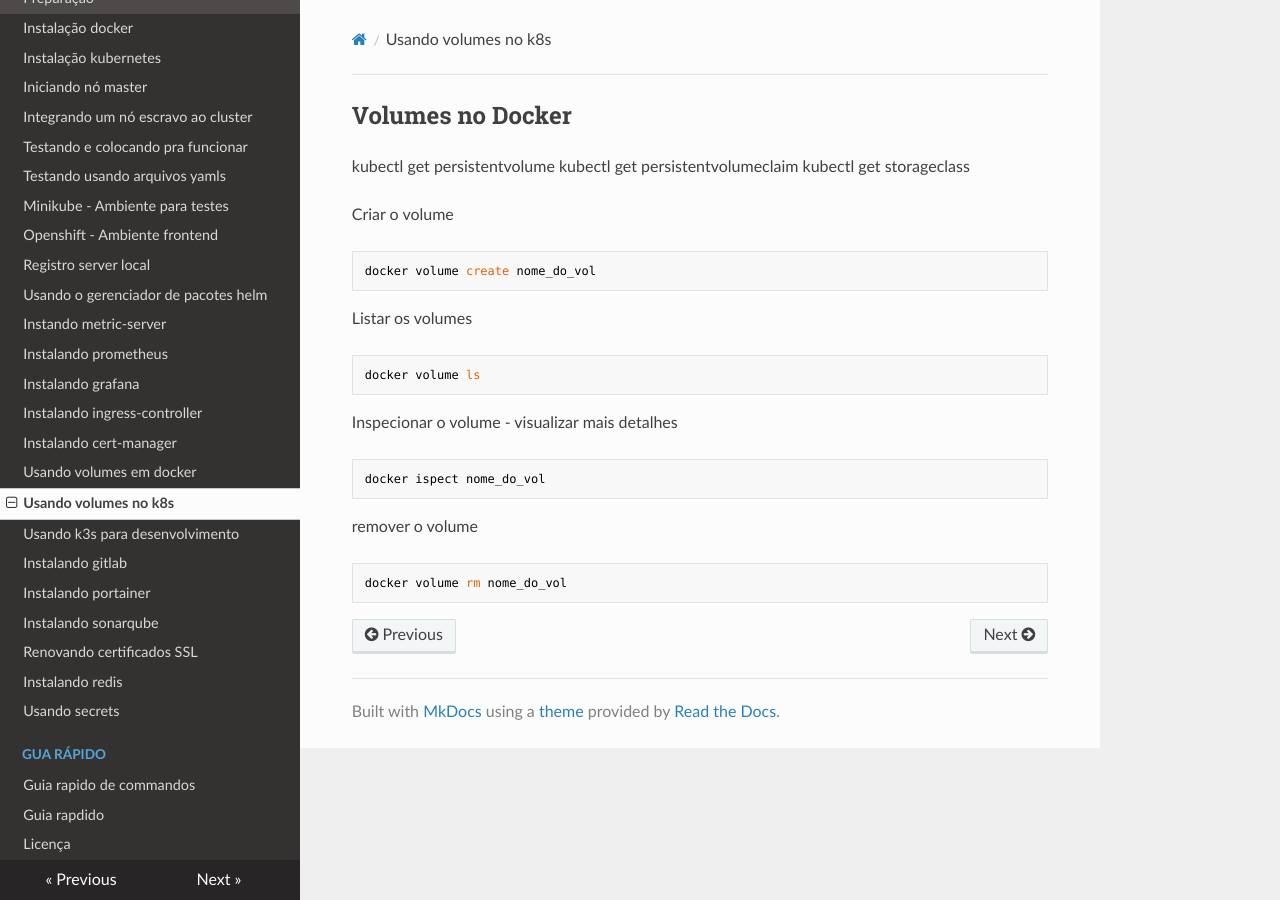
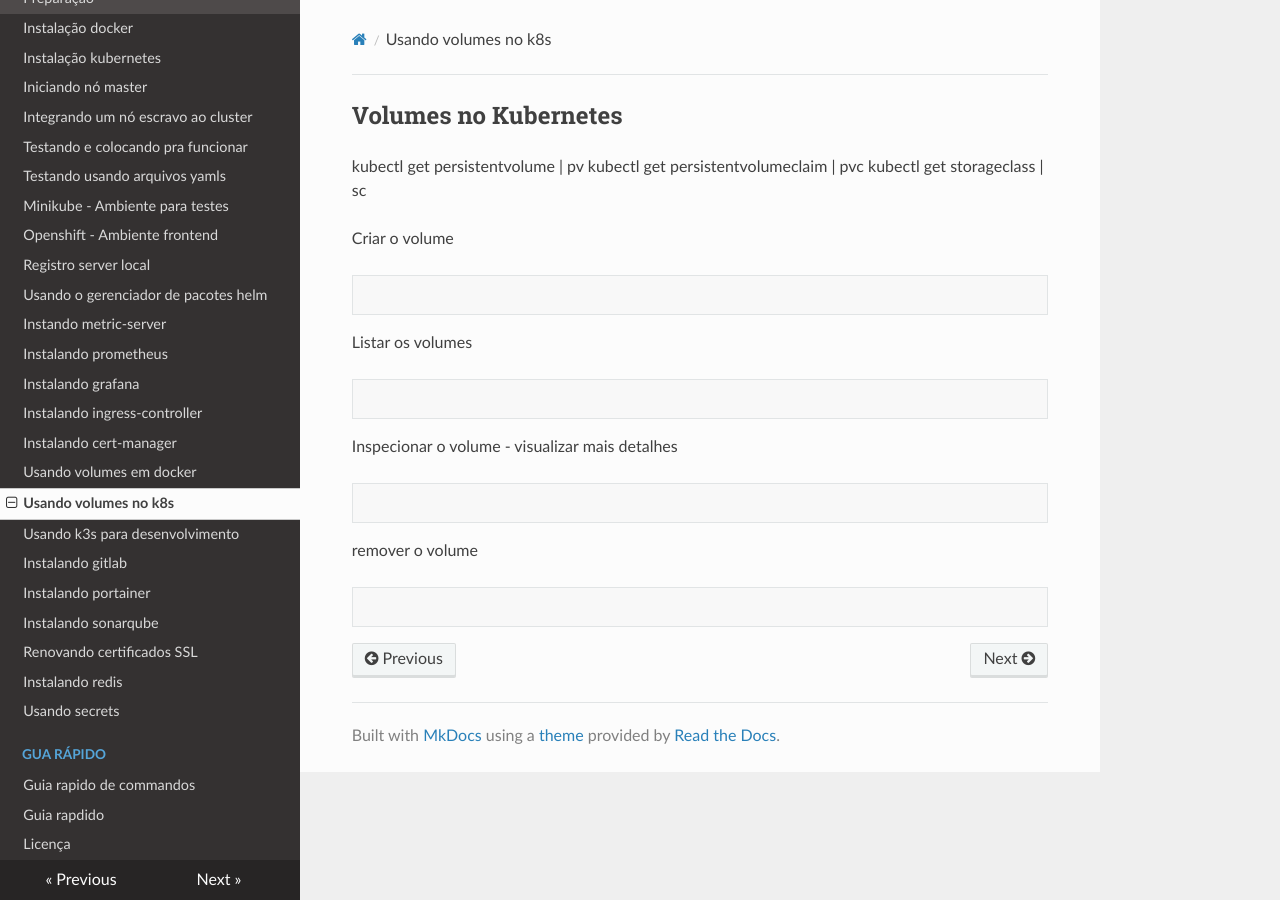
Before and after one commit to celsonery/kubernetes-docs, an MkDocs documentation site: the page built from docs/19-volumes-k8s.md, in a window 1280 px wide. Built offline with MkDocs 1.6.1, drawn with Linux system fonts in a browser that asks for light colours; nearby versions of some CDN libraries.

Commit message:
feat: varias mudancas

````diff
--- a/docs/19-volumes-k8s.md
+++ b/docs/19-volumes-k8s.md
@@ -1,27 +1,27 @@
-## Volumes no Docker
+## Volumes no Kubernetes
 
-kubectl get persistentvolume
-kubectl get persistentvolumeclaim
-kubectl get storageclass
+kubectl get persistentvolume | pv
+kubectl get persistentvolumeclaim | pvc
+kubectl get storageclass | sc
 
 
 
 Criar o volume
 ```
-docker volume create nome_do_vol
+
 ```
 
 Listar os volumes
 ```
-docker volume ls
+
 ```
 
 Inspecionar o volume - visualizar mais detalhes
 ```
-docker ispect nome_do_vol
+
 ```
 
 remover o volume
 ```
-docker volume rm nome_do_vol
+
 ```
--- a/mkdocs.yml
+++ b/mkdocs.yml
@@ -1,5 +1,7 @@
 site_name: Mini Guia Kubernetes
 theme: readthedocs
+#theme: bootstrap386
+#theme: gitbook
 nav:
     - Início: index.md
     - Docker: 01-docker.md
````
Also changed, not shown: docs/05-Install-kubernetes-update.md (added, +104 -0 lines), docs/06-initialize-master.md (+3 -2 lines), docs/07-initialize-slave.md (+9 -0 lines), docs/14-prometheus.md (+8 -0 lines), docs/23-gitlab.md (+1 -1 lines).
